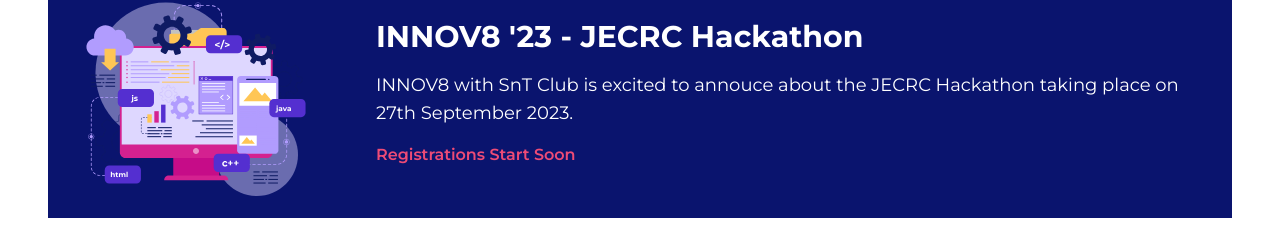
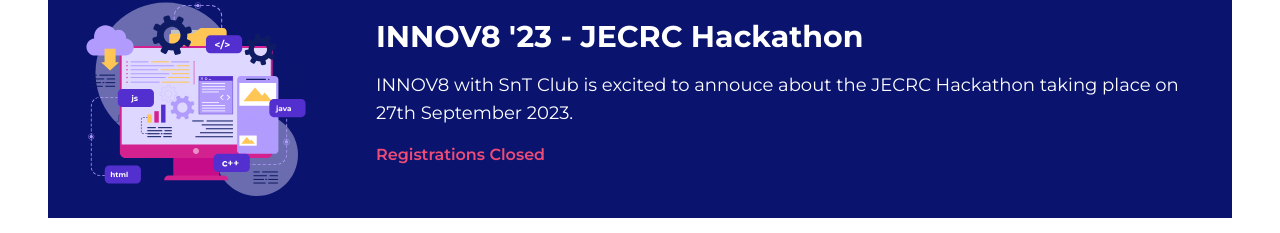
Before and after one commit to snt-club/snt-club.vercel.app, a Next.js app: page / in a window 1280 px wide. Shown: the part 3226-3459 px from the top of the page. Built offline with nearby package versions, Linux system fonts and the light colour scheme.

Commit message:
Event Update

```diff
--- a/components/main-sections/events.tsx
+++ b/components/main-sections/events.tsx
@@ -107,7 +107,7 @@
               </div>
               <div>
                 <p className="font-semibold text-[#EE4B76]">
-                  Registrations Start Soon
+                  Registrations Closed
                 </p>
               </div>
             </div>
```
